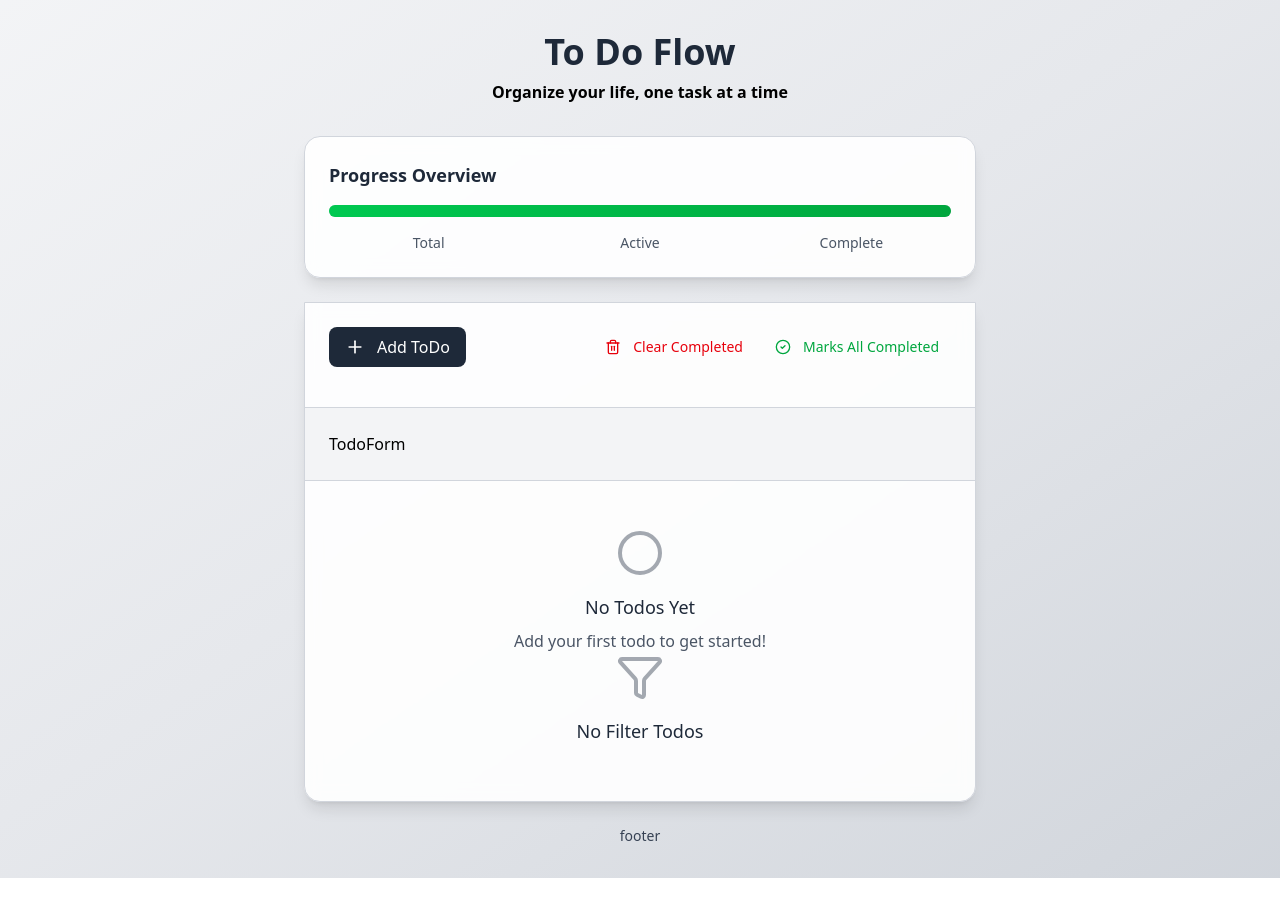
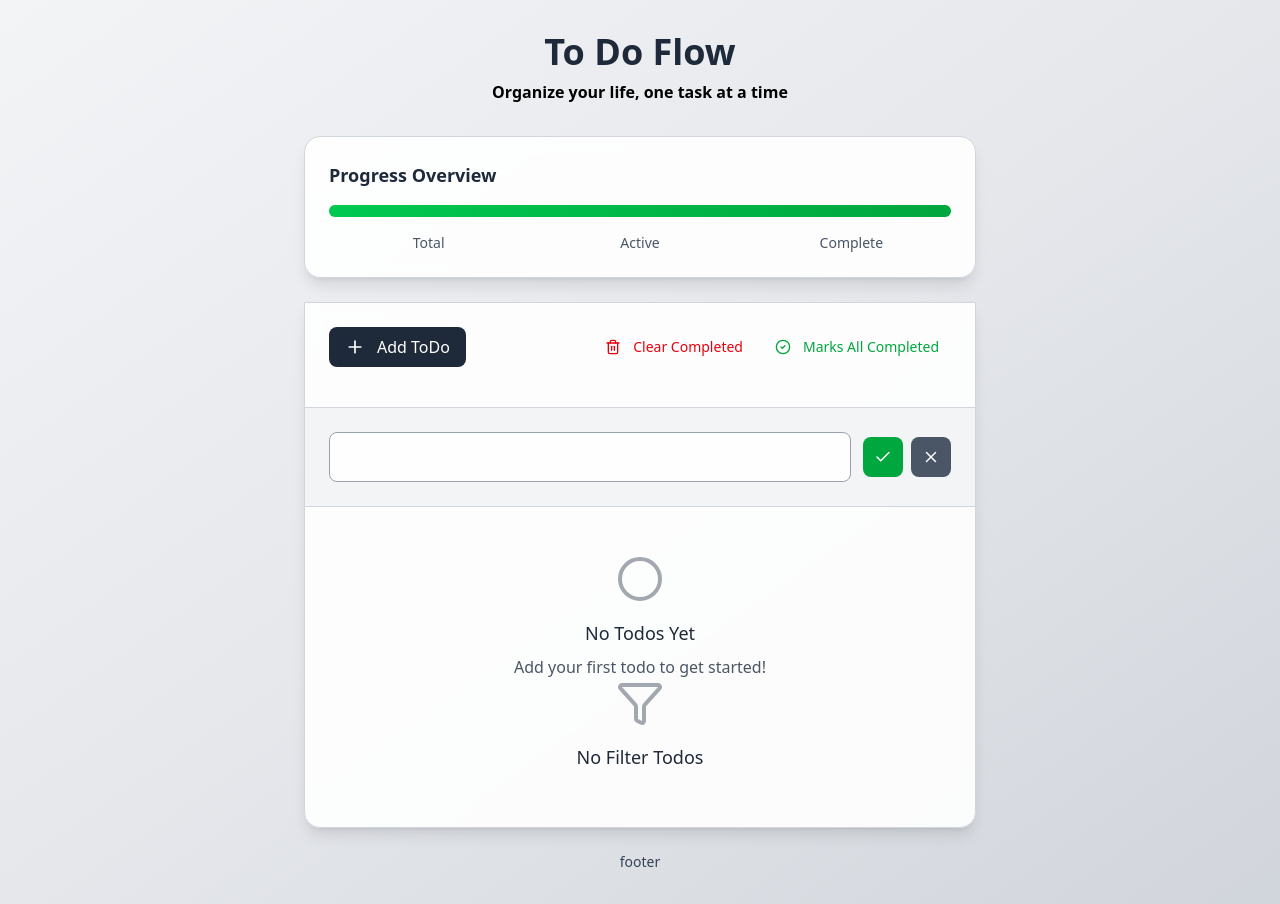
Before and after one commit to marleyDip/React-ToDo-App-Redux-Toolkit-Tailwind-CSS, a React (Vite) app: page / in a window 1280 px wide. Before the commit the page ends 878 px from the top, so only its background shows below. Built offline with nearby package versions, Linux system fonts and the light colour scheme.

Commit message:
Design todo form

```diff
--- a/src/components/TodoForm.jsx
+++ b/src/components/TodoForm.jsx
@@ -1,9 +1,35 @@
-import React from 'react'
+import { Check, X } from "lucide-react";
+import React from "react";
 
 function TodoForm() {
   return (
-    <div>TodoForm</div>
-  )
+    <div className="flex items-center gap-3">
+      <div className="flex-1">
+        <input
+          className="w-full px-4 py-3 text-gray-800 backdrop-blur-sm bg-white/90 placeholder-gray-600 rounded-lg border border-gray-400 focus:outline-none focus:ring-2 focus:ring-gray-800 focus:border-transparent transition-all duration-200"
+          maxLength={500}
+        />
+      </div>
+
+      <div className="flex items-center gap-2">
+        <button
+          type="submit"
+          className="flex items-center justify-center w-10 h-10 text-white bg-green-600 hover:bg-green-700 disabled:bg-gray-400 disabled:cursor-not-allowed rounded-lg transition-colors duration-200"
+          title="Save todo"
+        >
+          <Check size={18} />
+        </button>
+
+        <button
+          type="submit"
+          className="flex items-center justify-center w-10 h-10 text-white bg-gray-600 hover:bg-gray-700 disabled:bg-green-400 disabled:cursor-not-allowed rounded-lg transition-colors duration-200"
+          title="Save todo"
+        >
+          <X size={18} />
+        </button>
+      </div>
+    </div>
+  );
 }
 
-export default TodoForm
+export default TodoForm;
```
